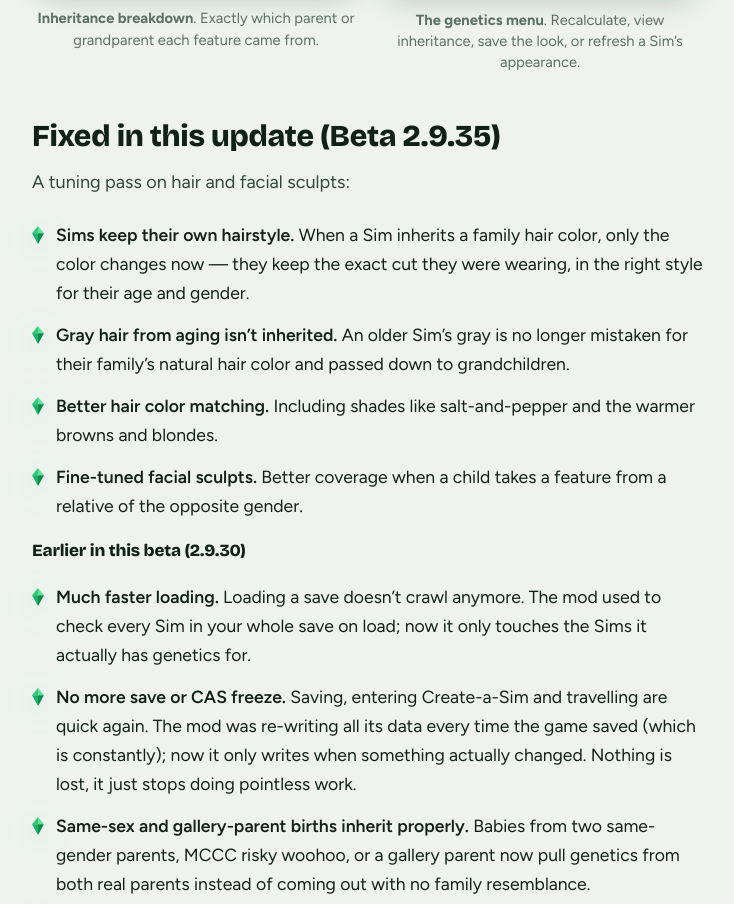
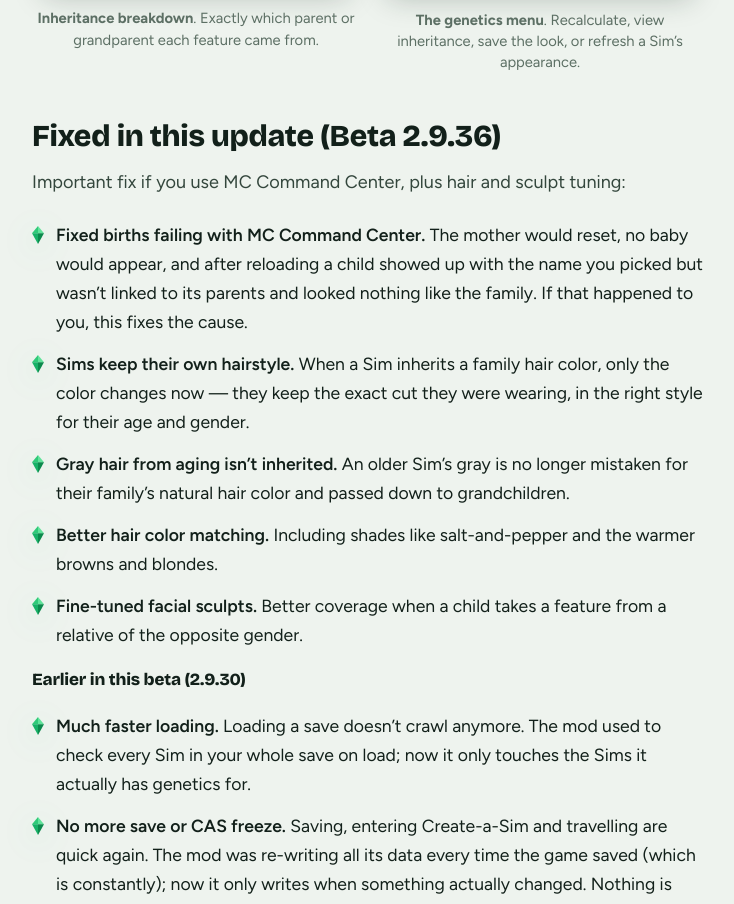
Before and after one commit to devinfox/realisticgenetics, a Next.js app: page / in a window 1280 px wide. Shown: the part 6543-7447 px from the top of the page, without its empty margins (272-1006 px from the left). Built offline with nearby package versions, Linux system fonts and the light colour scheme.

Commit message:
Release Realistic Genetics Beta 2.9.36
Fixes births failing when MC Command Center is installed. Adds the fix to
the top of the changelog, swaps the download and count label to 2.9.36,
and bumps softwareVersion in the structured data.

```diff
--- a/app/api/download/route.ts
+++ b/app/api/download/route.ts
@@ -3,8 +3,8 @@
 
 export const dynamic = "force-dynamic";
 
-const FILE_PATH = "/RealisticGenetics_Beta_v2.9.35.zip";
-const FILE_LABEL = "RealisticGenetics_Beta_v2.9.35";
+const FILE_PATH = "/RealisticGenetics_Beta_v2.9.36.zip";
+const FILE_LABEL = "RealisticGenetics_Beta_v2.9.36";
 
 export async function GET(request: Request) {
   const url = process.env.SUPABASE_URL;
--- a/app/page.tsx
+++ b/app/page.tsx
@@ -61,7 +61,7 @@
       applicationCategory: "GameApplication",
       applicationSubCategory: "The Sims 4 Mod",
       operatingSystem: "Windows, macOS",
-      softwareVersion: "Beta 2.9.35",
+      softwareVersion: "Beta 2.9.36",
       description:
         "A Sims 4 genetics mod that passes hair color, eye color, skin tone and facial features down the whole family tree, with dominant and recessive traits that can skip generations.",
       url: "https://foxmademods.com",
@@ -462,9 +462,18 @@
             </figure>
           </div>
 
-          <h2 id="whatsnew">Fixed in this update (Beta 2.9.35)</h2>
-          <p>A tuning pass on hair and facial sculpts:</p>
+          <h2 id="whatsnew">Fixed in this update (Beta 2.9.36)</h2>
+          <p>Important fix if you use MC Command Center, plus hair and sculpt tuning:</p>
           <ul>
+            <li>
+              <Plumbob className="pb pb-tick" id="n0" />
+              <span>
+                <b>Fixed births failing with MC Command Center.</b> The mother would
+                reset, no baby would appear, and after reloading a child showed up with
+                the name you picked but wasn&rsquo;t linked to its parents and looked
+                nothing like the family. If that happened to you, this fixes the cause.
+              </span>
+            </li>
             <li>
               <Plumbob className="pb pb-tick" id="n1" />
               <span>
```
Also changed, not shown: 2 other files (tests, documents, lock files or other folders).
